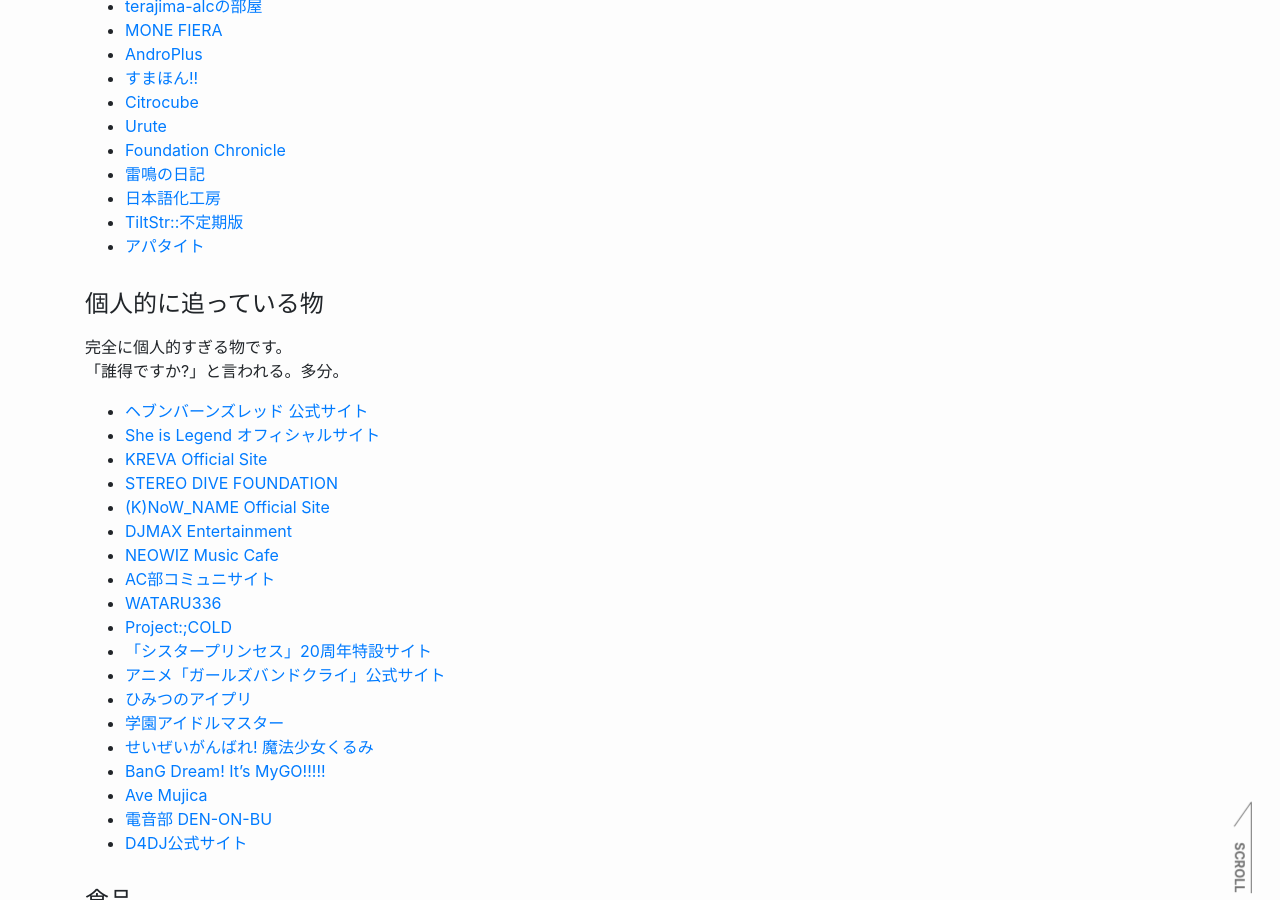
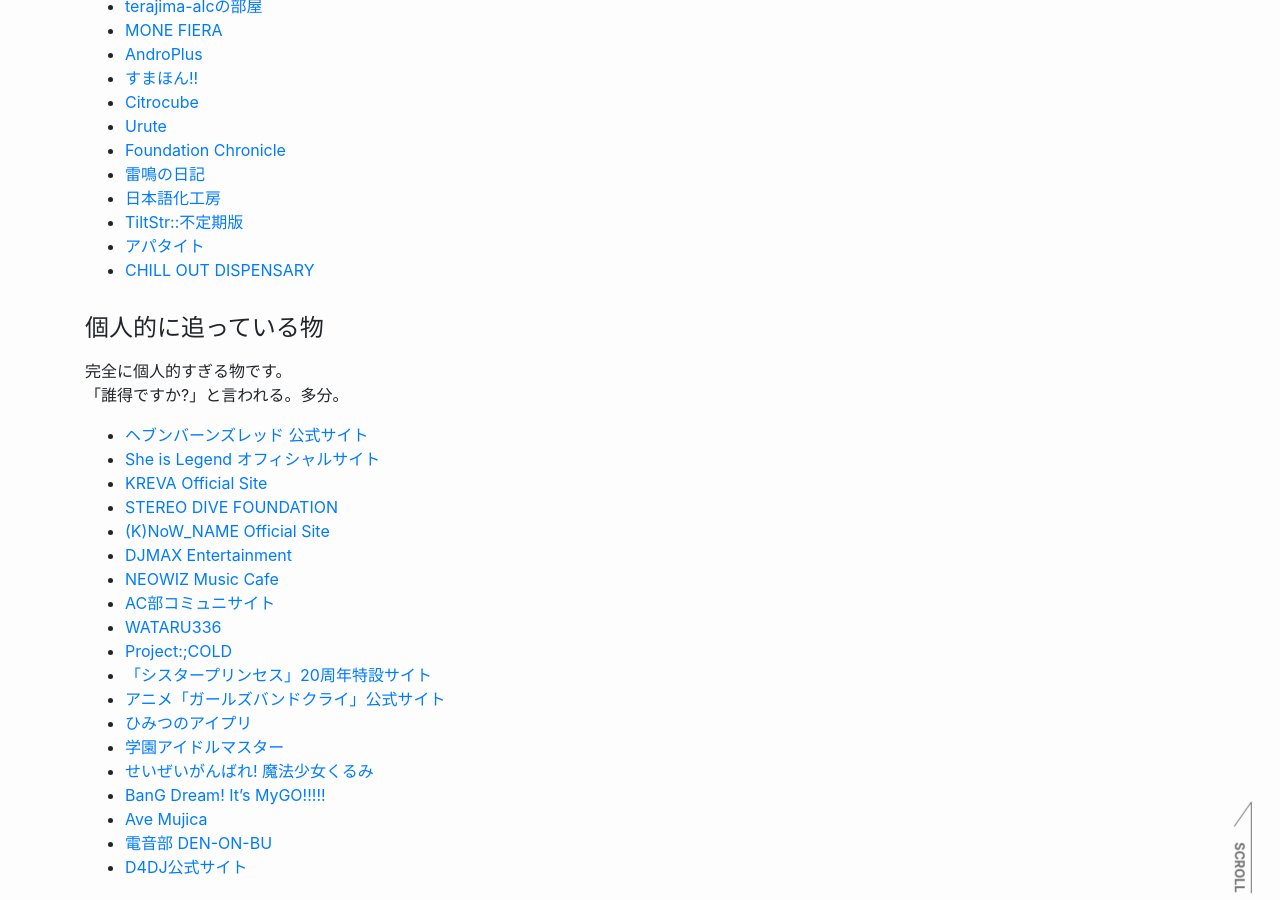
Before and after one commit to reindex-ot/reindex-ot.github.io, a Jekyll site: the page built from link.md, in a window 1280 px wide and 900 px high, scrolled down 1116 px. Built offline with Jekyll 4.4.1, drawn with Linux system fonts in a browser that asks for light colours.

Commit message:
Update link.md
Signed-off-by: Re*Index. (ot_inc) <32851879+reindex-ot@users.noreply.github.com>

```diff
--- a/link.md
+++ b/link.md
@@ -51,6 +51,7 @@ permalink: /link/
 - [日本語化工房](https://www.nihongoka.com/)
 - [TiltStr::不定期版](http://tiltstr.seesaa.net/)
 - [アパタイト](https://www.appetite-game.com/)
+- [CHILL OUT DISPENSARY](https://twitter.com/chillout_cbd)
 
 
 #### 個人的に追っている物
```
